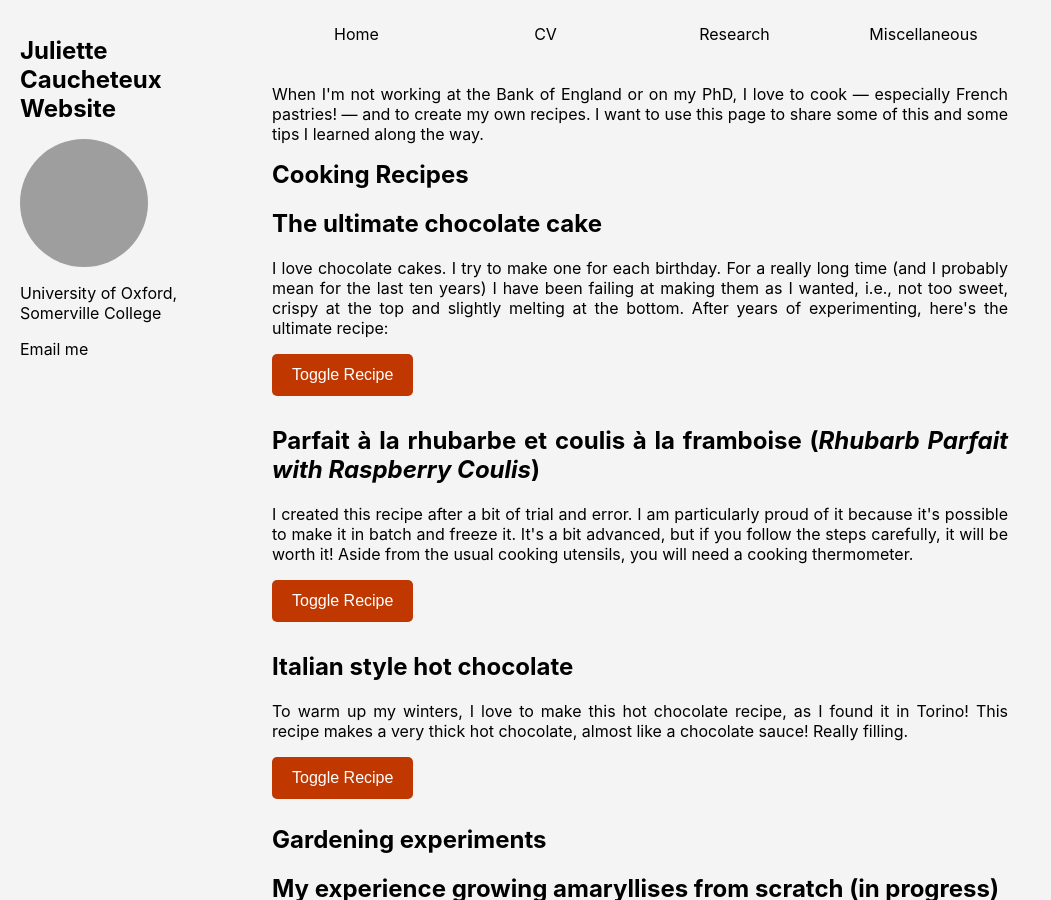
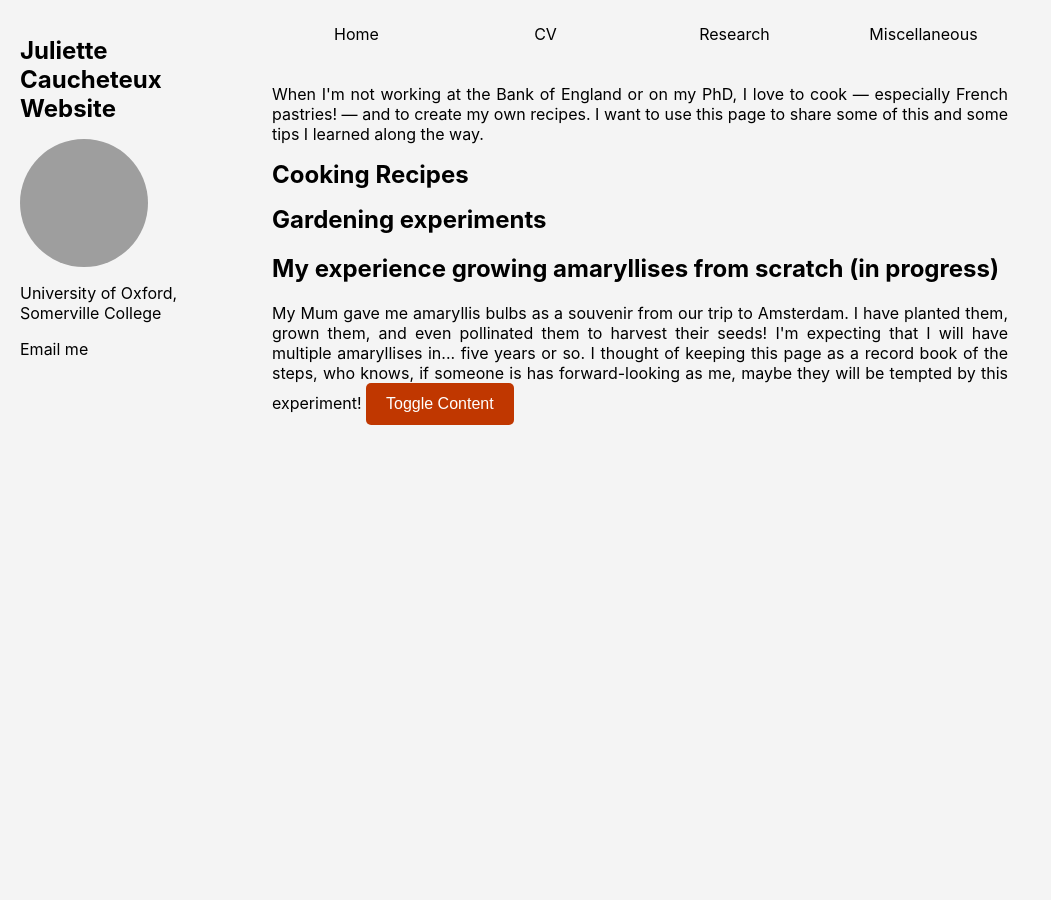
Before and after one commit to JulietteCx/juliettecx.github.io, a Jekyll site: the page built from _pages/miscellaneous.html, in a window 1280 px wide and 900 px high. Shown: the whole window, without its empty margins (0-1051 px from the left). Built offline with Jekyll 4.4.1, drawn with Linux system fonts in a browser that asks for light colours; grey boxes are pictures that could not be loaded.

Commit message:
Update miscellaneous.html

```diff
--- a/_pages/miscellaneous.html
+++ b/_pages/miscellaneous.html
@@ -36,6 +36,8 @@ author_profile: true
 <p>When I'm not working at the Bank of England or on my PhD, I love to cook — especially French pastries! — and to create my own recipes. I want to use this page to share some of this and some tips I learned along the way.</p>
 
     <h1> Cooking Recipes </h1>
+            <div id="Cooking Recipes" class="hidden">
+
             <!-- Chocolate Cake Recipe -->
             <h2>The ultimate chocolate cake </h2>
             <p>I love chocolate cakes. I try to make one for each birthday. For a really long time (and I probably mean for the last ten years) I have been failing at making them as I wanted, i.e., not too sweet, crispy at the top and slightly melting at the bottom. After years of experimenting, here's the ultimate recipe:</p>
@@ -127,6 +129,8 @@ author_profile: true
                     <p>Add some whipped cream if you're keen!</p>
             <hr>
 </div>
+                </div>
+
 
     <h1> Gardening experiments </h1>
                     <h2> My experience growing amaryllises from scratch (in progress)</h2>
```
